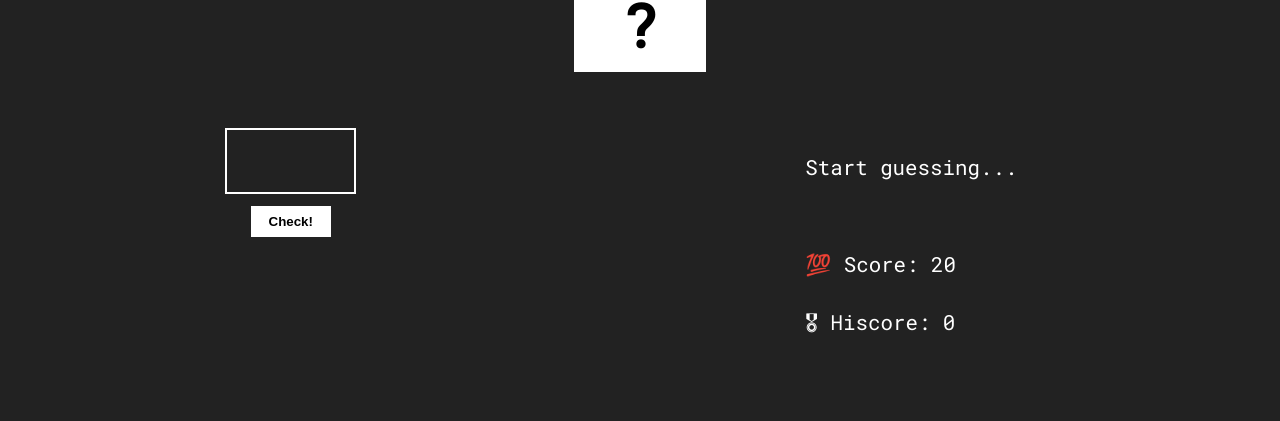
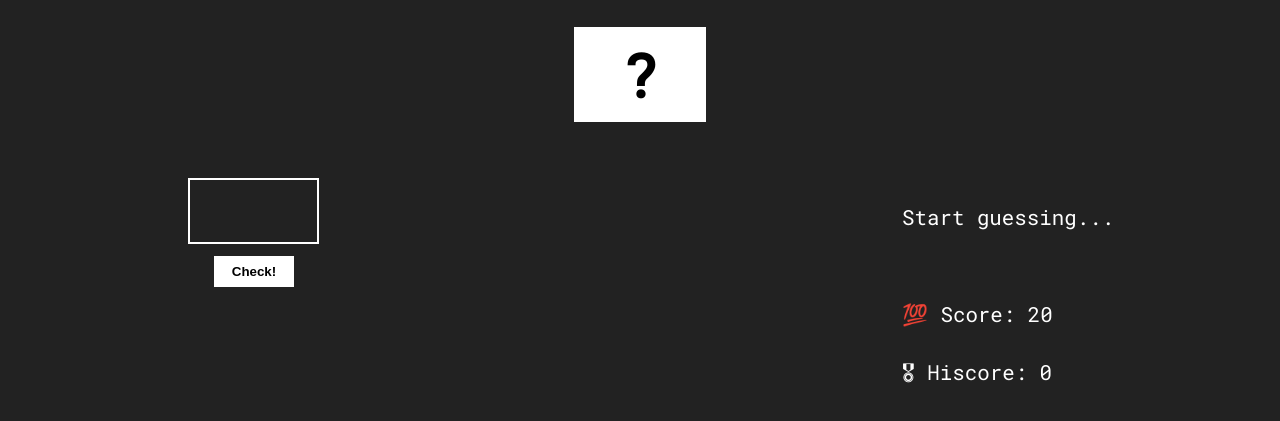
Before and after one commit to Brian-KK/Guess-game, a plain HTML site: page index.html in a window 1280 px wide. Shown: the part 181-602 px from the top of the page. Drawn offline with Linux system fonts and the light colour scheme.

Commit message:
Added container

```diff
--- a/index.html
+++ b/index.html
@@ -9,6 +9,7 @@
   <link rel="stylesheet" href="style.css">
 </head>
 <body>
+  <div class="container">
     <div class="top-section">
       <button class="againBtn">Again!</button>
       <p class="gameCondition">(Between 1 and 20)</p>
@@ -28,6 +29,7 @@
         <p>🎖 Hiscore: <span class="hiScore">0</span></p>
       </div>
     </div>
+  </div>
   <script src="script.js"></script>
 </body>
 </html>
--- a/style.css
+++ b/style.css
@@ -5,6 +5,11 @@ body {
 	background-color: #222;
 	font-family: 'Roboto Mono', monospace;
 	height: 100vh;
+}
+
+.container {
+	width: 80vw;
+	margin: 50px auto;
 }
 
 .againBtn {
@@ -46,7 +51,7 @@ body {
 	display: flex;
 	margin-top: 56px;
 	color: white;
-	justify-content: space-around;
+	justify-content: space-between;
 }
 
 input {
@@ -58,6 +63,10 @@ input {
 	color: white;
 	background-color: inherit;
 	padding-left: 15px;
+}
+
+.input {
+	margin-left: 60px;
 }
 
 .checkBtn {
```
Lines whose indentation alone changed are shown as unchanged.
